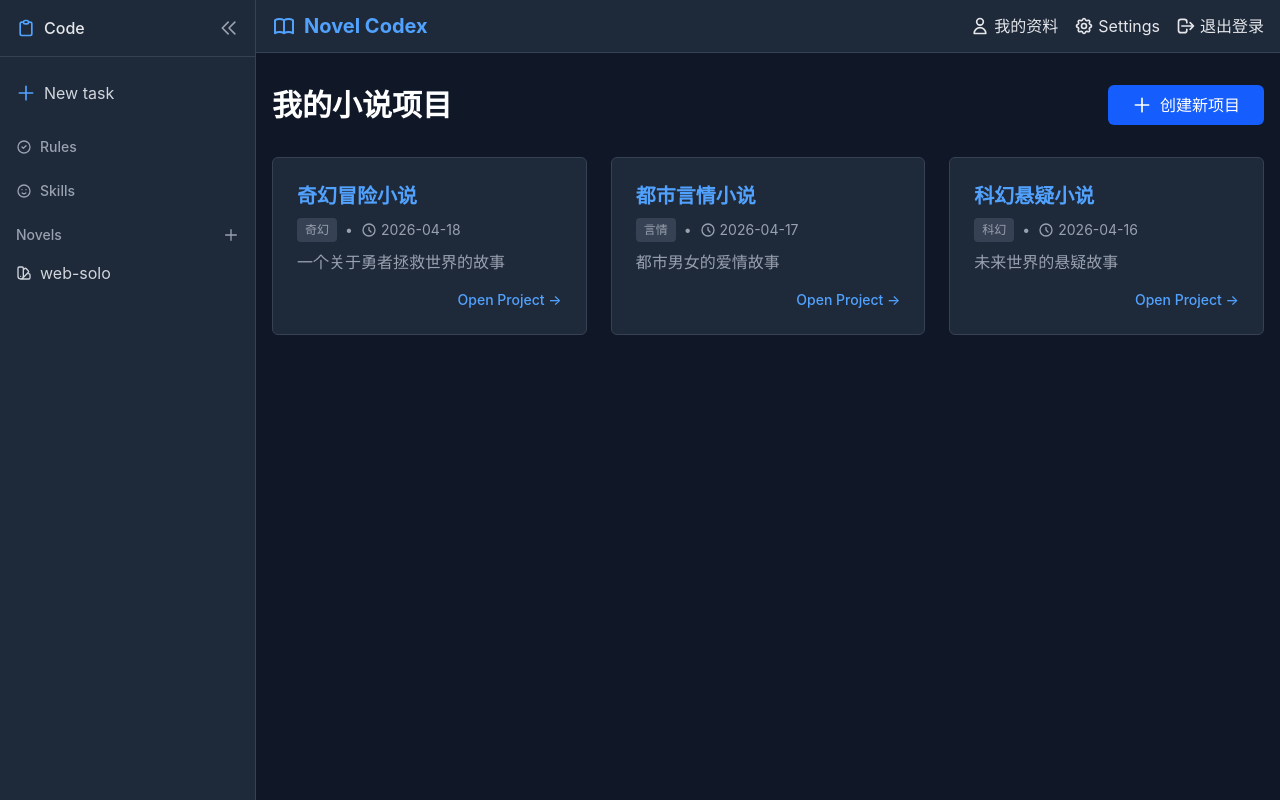
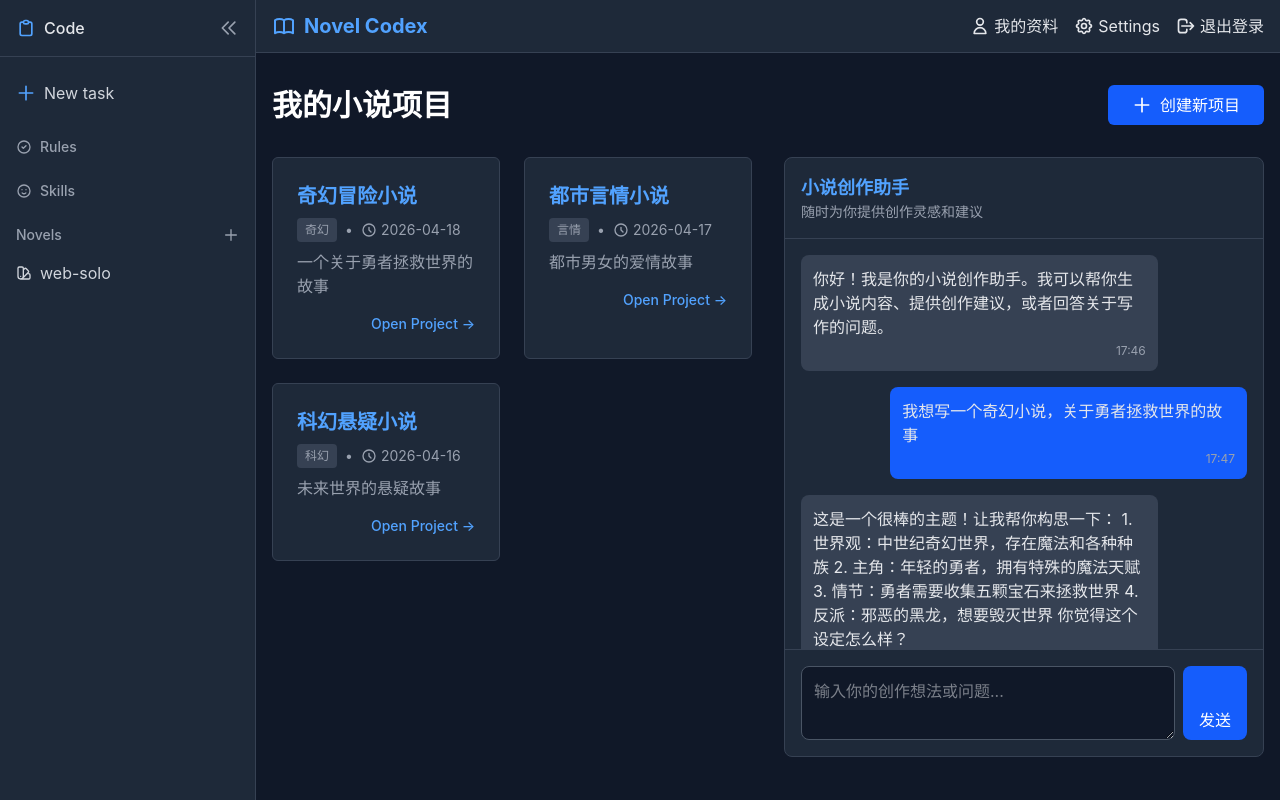
Before and after one commit to MOmo-zg/web-solo, a SvelteKit app: page / in a window 1280 px wide. Built offline with nearby package versions, Linux system fonts and the light colour scheme.

Commit message:
feat: 开发小说创作 Agent 界面
Co-authored-by: traeagent <traeagent@users.noreply.github.com>

```diff
--- /dev/null
+++ b/src/lib/components/AgentChat.svelte
@@ -0,0 +1,78 @@
+<script lang="ts">
+	// 模拟对话数据
+	const messages = [
+		{
+			id: '1',
+			sender: 'agent',
+			content: '你好！我是你的小说创作助手。我可以帮你生成小说内容、提供创作建议，或者回答关于写作的问题。',
+			time: '17:46'
+		},
+		{
+			id: '2',
+			sender: 'user',
+			content: '我想写一个奇幻小说，关于勇者拯救世界的故事',
+			time: '17:47'
+		},
+		{
+			id: '3',
+			sender: 'agent',
+			content: '这是一个很棒的主题！让我帮你构思一下：\n\n1. 世界观：中世纪奇幻世界，存在魔法和各种种族\n2. 主角：年轻的勇者，拥有特殊的魔法天赋\n3. 情节：勇者需要收集五颗宝石来拯救世界\n4. 反派：邪恶的黑龙，想要毁灭世界\n\n你觉得这个设定怎么样？',
+			time: '17:48'
+		}
+	];
+
+	let newMessage = '';
+
+	function sendMessage() {
+		if (newMessage.trim()) {
+			// 这里可以添加发送消息的逻辑
+			newMessage = '';
+		}
+	}
+
+	function handleKeyPress(e: KeyboardEvent) {
+		if (e.key === 'Enter' && !e.shiftKey) {
+			e.preventDefault();
+			sendMessage();
+		}
+	}
+</script>
+
+<div class="bg-gray-800 rounded-lg border border-gray-700 h-[600px] flex flex-col">
+	<!-- 聊天头部 -->
+	<div class="border-b border-gray-700 p-4">
+		<h2 class="text-lg font-semibold text-blue-400">小说创作助手</h2>
+		<p class="text-sm text-gray-400">随时为你提供创作灵感和建议</p>
+	</div>
+
+	<!-- 聊天内容 -->
+	<div class="flex-1 overflow-y-auto p-4 space-y-4">
+		{#each messages as message}
+			<div class={`flex ${message.sender === 'agent' ? 'justify-start' : 'justify-end'}`}>
+				<div class={`max-w-[80%] ${message.sender === 'agent' ? 'bg-gray-700' : 'bg-blue-600'} rounded-lg p-3`}>
+					<p class="text-gray-200">{message.content}</p>
+					<div class="text-xs text-gray-400 mt-1 text-right">{message.time}</div>
+				</div>
+			</div>
+		{/each}
+	</div>
+
+	<!-- 输入区域 -->
+	<div class="border-t border-gray-700 p-4">
+		<div class="flex space-x-2">
+			<textarea
+				bind:value={newMessage}
+				placeholder="输入你的创作想法或问题..."
+				class="flex-1 bg-gray-900 border border-gray-600 rounded-lg p-3 text-gray-200 focus:outline-none focus:border-blue-500"
+				rows={2}
+				onkeydown={handleKeyPress}
+			></textarea>
+			<button
+				onclick={sendMessage}
+				class="bg-blue-600 text-white px-4 py-2 rounded-lg hover:bg-blue-700 transition-colors flex items-end"
+			>
+				发送
+			</button>
+		</div>
+	</div>
+</div>
--- a/src/routes/+page.svelte
+++ b/src/routes/+page.svelte
@@ -1,5 +1,6 @@
 <script lang="ts">
 	import SettingsDropdown from '$lib/components/SettingsDropdown.svelte';
+	import AgentChat from '$lib/components/AgentChat.svelte';
 	import { getTranslations } from '$lib/utils/i18n';
 	import { getTheme, applyTheme, setupThemeListener } from '$lib/utils/theme';
 
@@ -79,8 +80,11 @@
 		</a>
 	</div>
 
+	<!-- 主内容区域 -->
+	<div class="flex flex-col lg:flex-row gap-8">
 		<!-- 项目列表 -->
-	<div class="grid grid-cols-1 md:grid-cols-2 lg:grid-cols-3 gap-6">
+		<div class="lg:w-1/2">
+			<div class="grid grid-cols-1 md:grid-cols-2 gap-6">
 				{#each projects as project}
 					<a href={`/project/${project.id}`} class="bg-gray-800 border border-gray-700 rounded-md hover:border-blue-500 transition-colors p-6 block">
 						<h3 class="text-xl font-bold text-blue-400 mb-2">{project.name}</h3>
@@ -118,3 +122,10 @@
 				</div>
 			{/if}
 		</div>
+
+		<!-- Agent聊天对话 -->
+		<div class="lg:w-1/2">
+			<AgentChat />
+		</div>
+	</div>
+</div>
```
Lines whose indentation alone changed are shown as unchanged.
